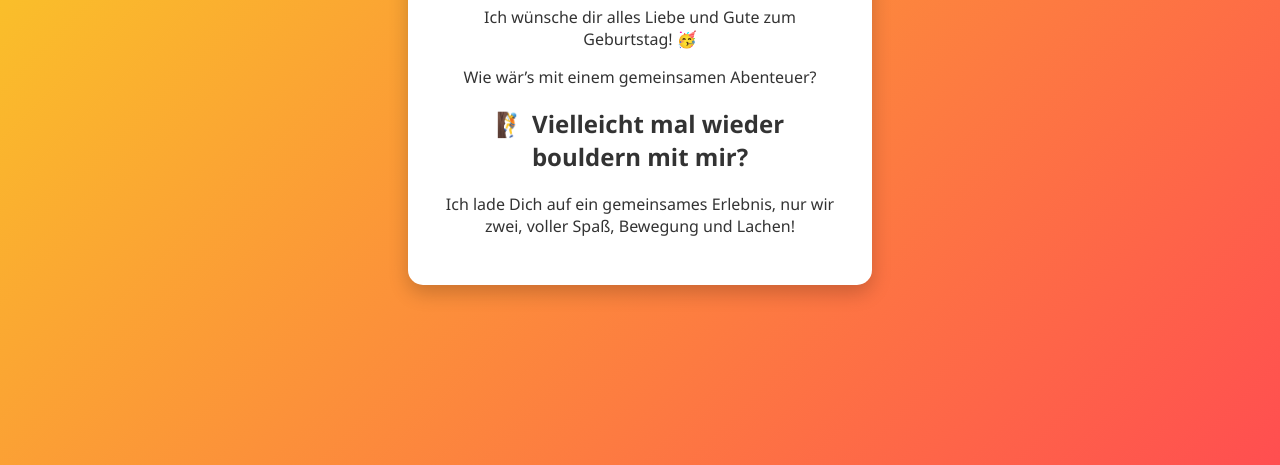
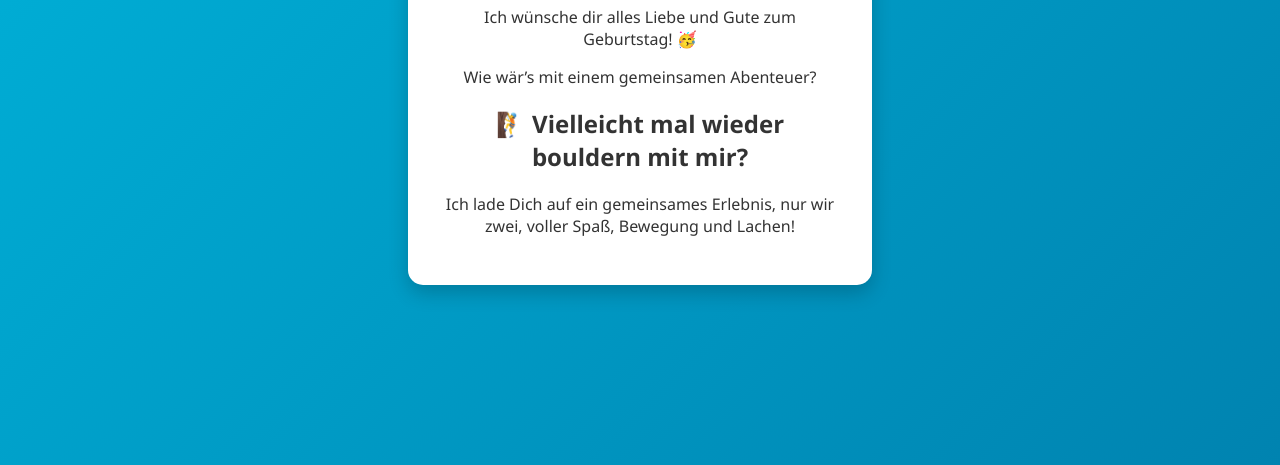
Before and after one commit to JosephineBohl/Geburtstagskarte, a plain HTML site: page index.html in a window 1280 px wide. Shown: the part 335-800 px from the top of the page. Drawn offline with Linux system fonts and the light colour scheme.

Commit message:
Update style.css

```diff
--- a/style.css
+++ b/style.css
@@ -1,7 +1,7 @@
 body {
   margin: 0;
   font-family: 'Segoe UI', sans-serif;
-  background: linear-gradient(135deg, #f9d423, #ff4e50);
+  background: linear-gradient(135deg, #00b4db, #0083b0);
   display: flex;
   justify-content: center;
   align-items: center;
```
